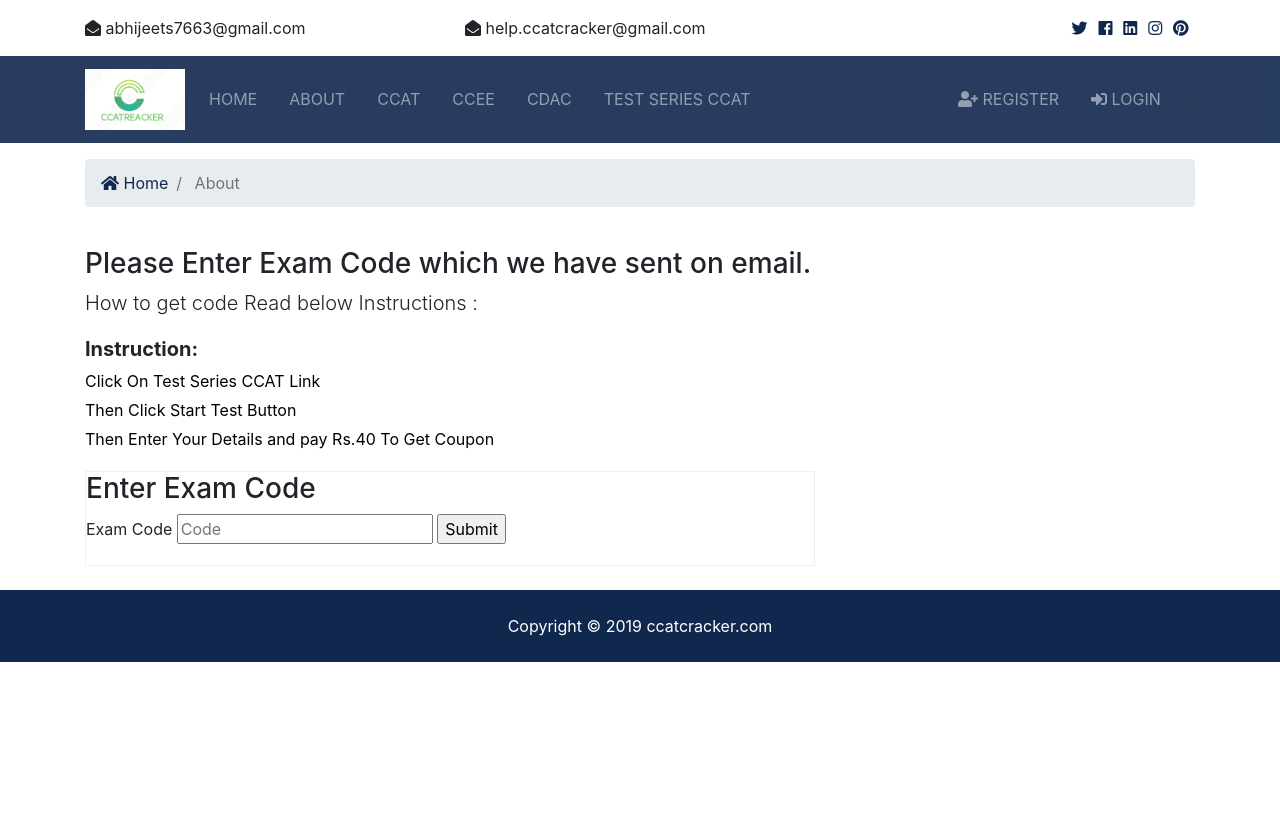
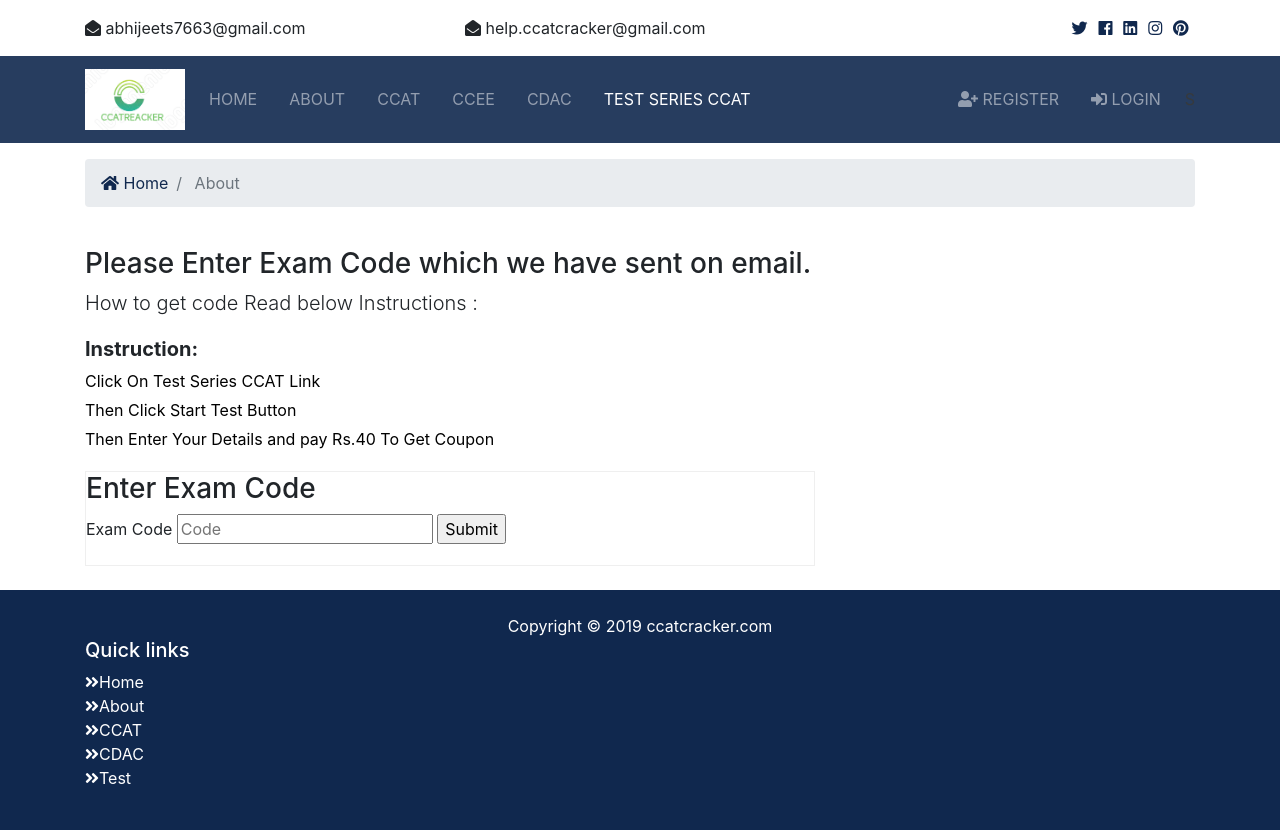
Before and after one commit to asheteh/myproject, a Django app: page /OnlineTest/start in a window 1280 px wide. Before the commit the page ends 662 px from the top, so only its background shows below. Run offline with Django 3.2, Linux system fonts and the light colour scheme; parts of the project's set-up code (start-up, migrations or seed data) failed here and were passed over; some libraries are stand-ins or nearby versions.

Commit message:
new changes

```diff
--- a/ccatcracker/OnlineTest/views.py
+++ b/ccatcracker/OnlineTest/views.py
@@ -1,11 +1,8 @@
 from django.shortcuts import render
-from . models import OnlineTest
+
 # Create your views here.
 def test(request):
-   o = OnlineTest.objects.all()
-   context ={
-        "page": o
-    }
+
 
    return render(request,'OnlineTest/test.html')
 
--- a/ccatcracker/templates/partials/_footbar.html
+++ b/ccatcracker/templates/partials/_footbar.html
@@ -1,6 +1,32 @@
 
   <!-- Footer -->
+
+
   <footer id="main-footer" class="py-4 bg-primary text-white text-center">
     Copyright &copy;
     <span class="year"></span> ccatcracker.com
+    <section id="footer">
+        <div class="container">
+          <div class="row text-center text-xs-center text-sm-left text-md-left">
+            <div class="col-xs-12 col-sm-4 col-md-4">
+              <h5>Quick links</h5>
+              <ul class="list-unstyled quick-links">
+                <li href><i class="fa fa-angle-double-right"></i>Home</a></li>
+                <li><i class="fa fa-angle-double-right"></i>About</a></li>
+                <li><i class="fa fa-angle-double-right"></i>CCAT</a></li>
+                <li><i class="fa fa-angle-double-right"></i>CDAC</a></li>
+                <li><i class="fa fa-angle-double-right"></i>Test</a></li>
+              </ul>
+            </div>
+          </div>
+        </div>
+      </section>
+
+
   </footer>
+
+
+
+  <!-- Footer -->
+
+    <!-- ./Footer -->
--- a/ccatcracker/templates/partials/_navbar.html
+++ b/ccatcracker/templates/partials/_navbar.html
@@ -59,7 +59,7 @@
 
           </li>
           <li
-          {% if 'test' in request.path %}
+          {% if 'OnlineTest' in request.path %}
               class="nav-item active mr-3"
               {% else %}
               class="nav-item mr-3"
```
Also changed, not shown: ccatcracker/OnlineTest/admin.py (+0 -7 lines), 3 other files.
